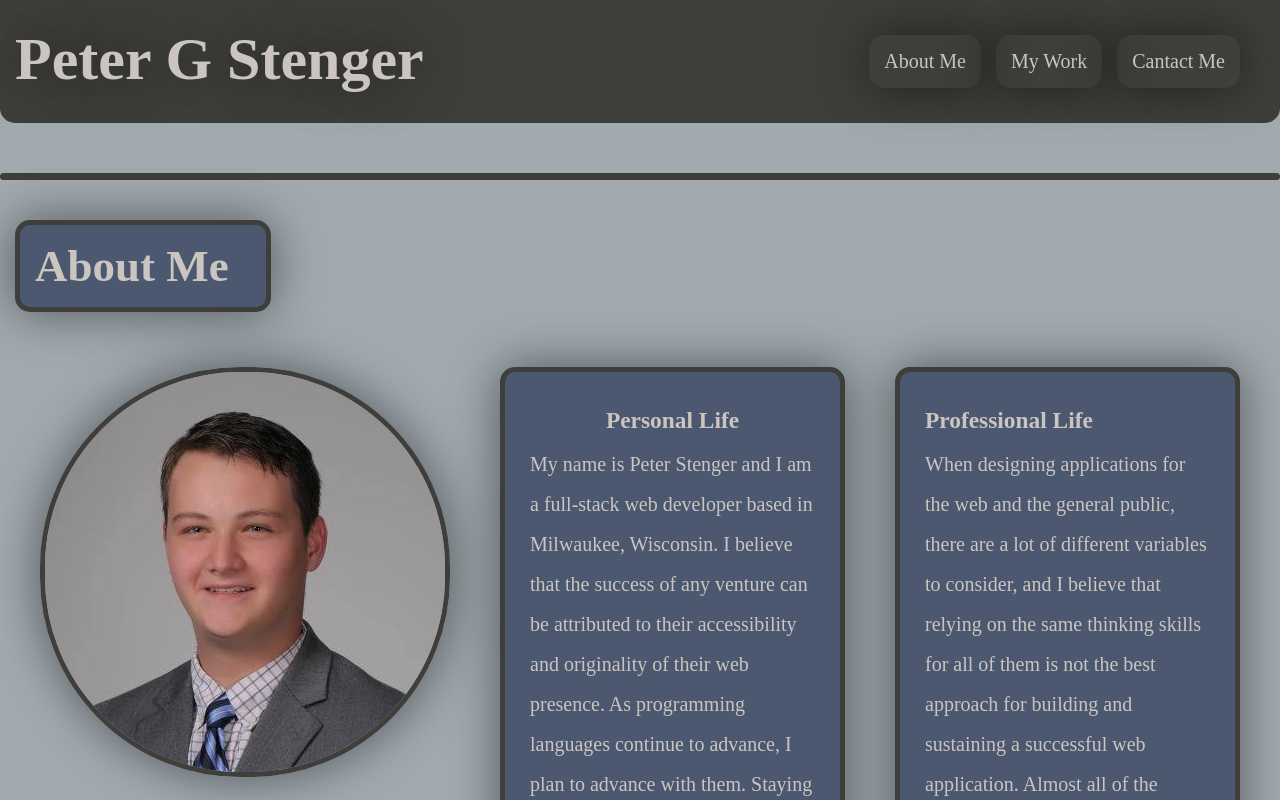
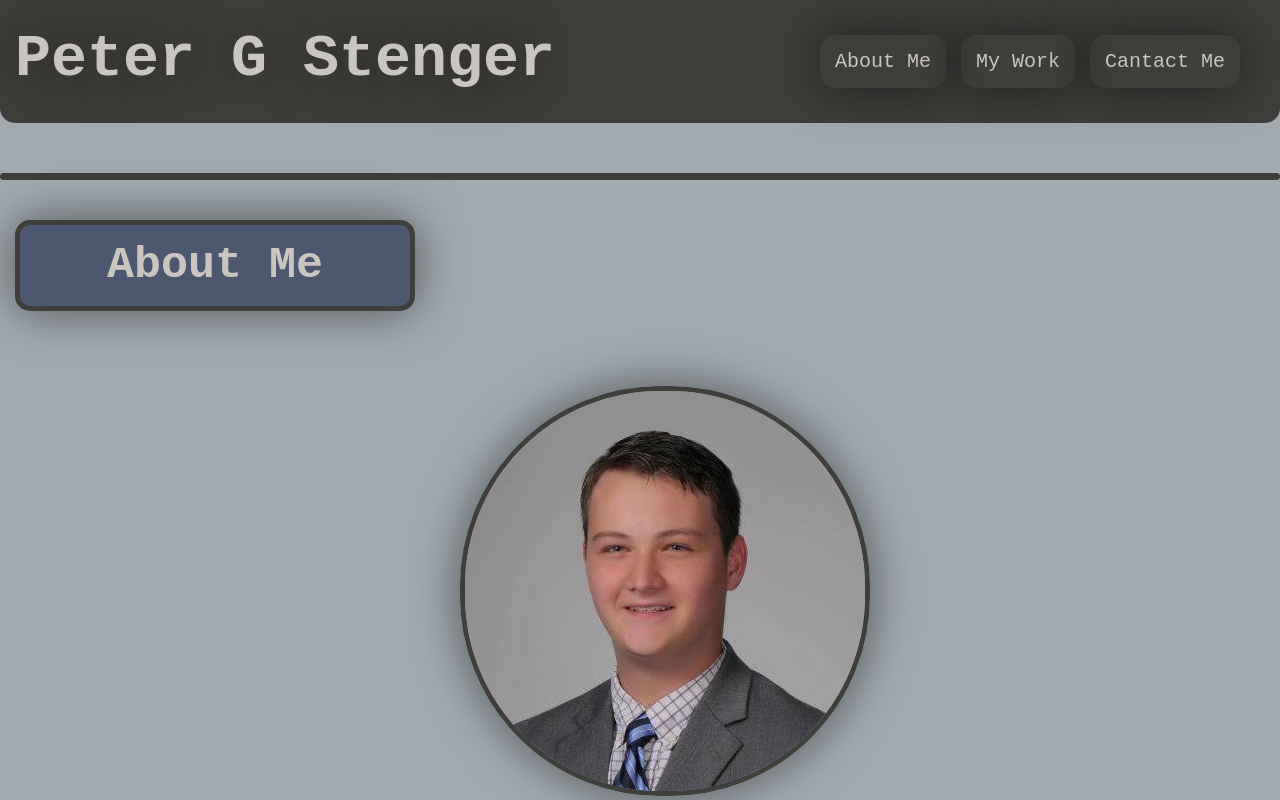
Before and after one commit to pstenger23/Petes-Portfolio, a plain HTML site: page index.html in a window 1280 px wide. Shown: the top 800 px of the page. Drawn offline with Linux system fonts and the light colour scheme.

Commit message:
changes to fonts/flex items/slight refractoring

```diff
--- a/assets/styles.css
+++ b/assets/styles.css
@@ -15,7 +15,7 @@ html {
 body {
     background-color: var(--background);
     color: var(--font);
-
+    font-family: 'Source Code Pro', monospace;
 }
 .header {
      display: flex;
@@ -27,6 +27,7 @@ body {
      border-radius: 0 0 15px 15px;
 }
 h1 {
+    font-family: 'Andale Mono', monospace;
     margin: 0;
     text-shadow: 0 0 50px rgba(0, 0, 0, 0.5);
 }
@@ -68,43 +69,51 @@ hr {
 .hr-footer {
     margin-bottom: 25px;
 }
-.content {
-     display: flex;
-     flex-direction: column;
-     flex-wrap: wrap;
-     justify-content: space-evenly;
-     background-color: var(--background);
-}
+
 h2 {
-    text-align: left;
+    text-align: center;
     margin: 40px 50px 15px 15px;
     padding: 15px;
-    width: 20%;
+    min-width: 200px;
+    max-width: 400px;
     border-radius: 15px;
     border: solid 5px var(--nav-footer);
     font-size: 45px;
+    font-family: 'Andale Mono', monospace;
     box-shadow: 0 0 50px rgba(0, 0, 0, 0.5);
     background-color: var(--content-box);
 }
 .about {
     display: flex;
     flex-wrap: wrap;
-    flex-direction: column;
-    justify-content: space-around;
+    flex-direction: row;
+    margin: 25px;
 }
-.about-info {
-    font-size: 20px;
-    margin: 15px;
+.photo {
+    min-width: 100%;
+}
+.about div {
+    flex: 0 0 1 1;
+    margin: 25px;
+}
+.about h3 {
+    font-size: xx-large;
+}
+.photo {
     display: flex;
-    flex-wrap: wrap;
+    justify-content: center;
 }
+
+.self-img {
+    margin: 25px;
+    border-radius: 200px;
+    border: solid 5px var(--nav-footer);
+    box-shadow: 0 0 50px rgba(0, 0, 0, 0.5);
+}
+
 .info {
-    flex: 1;
-    display: flex;
-    flex-direction: column;
     padding: 25px;
     margin: 25px;
-    width: 30%;
     line-height: 2;
     border-radius: 15px;
     border: solid 5px var(--nav-footer);
@@ -115,13 +124,6 @@ h2 {
 
 .skills {
     padding-top: 40px;
-}
-
-.self-img {
-    margin: 25px;
-    border-radius: 200px;
-    border: solid 5px var(--nav-footer);
-    box-shadow: 0 0 50px rgba(0, 0, 0, 0.5);
 }
 
 .work {
@@ -174,6 +176,7 @@ footer {
     margin: 25px 0 0 0;
     padding: 50px;
     background-color: var(--nav-footer);
+    min-width: 100%;
 }
 
 footer h3 {
--- a/index.html
+++ b/index.html
@@ -27,7 +27,7 @@
         </header>
 
 
-        <article class="content">
+
 
             <hr>
 
@@ -35,15 +35,17 @@
 
             <section id="about-me" class="about">
 
-                <article class="about-info">
 
                 <div class="photo">
                         <img class="self-img" src="./assets/images/self.jpg" alt="placeholder"/>
                 </div>
 
+
                 <div class="info">
 
                     <h3>Personal Life</h3>
+
+                    <br>
 
                     <p>My name is Peter Stenger and I am a full-stack web developer based in Milwaukee, Wisconsin.
                         I believe that the success of any venture can be attributed to their accessibility and originality
@@ -57,10 +59,13 @@
 
                 </div>
 
+
                 <div id="info-2" class="info">
 
-                        <div>
+
                     <h3>Professional Life</h3>
+
+                    <br>
 
                     <p>When designing applications for the web and the general public, there are a lot of different variables
                         to consider, and I believe that relying on the same thinking skills for all of them is not the best
@@ -73,9 +78,10 @@
                     <p><strong>Statement of Originality and Confidentiality:</strong> This portfolio is the work of Peter Stenger.
                         Please do not copy any of the contents without permission.
                     </p>
+
+
                 </div>
 
-                </article>
 
             </section>
 
@@ -132,7 +138,7 @@
 
             </footer>
 
-        </article>
+
 
 
     </body>
```
Lines whose indentation alone changed are shown as unchanged.
